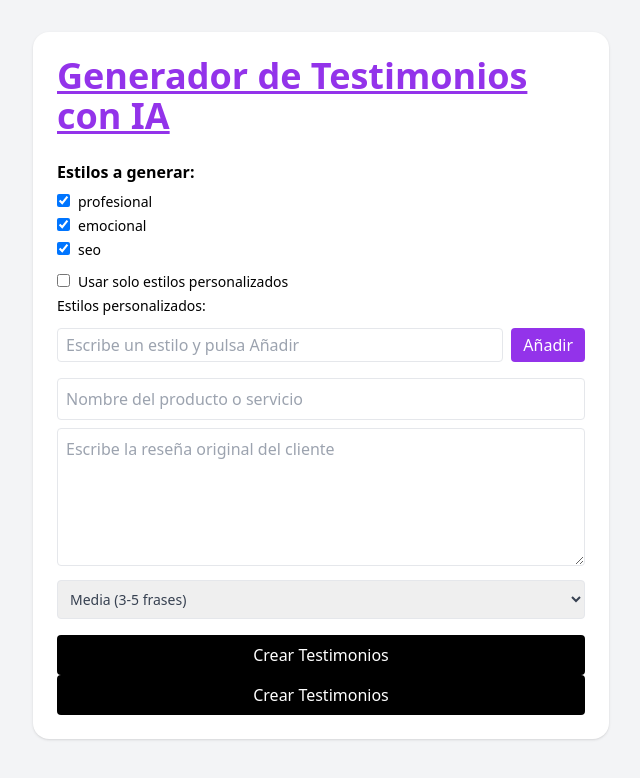
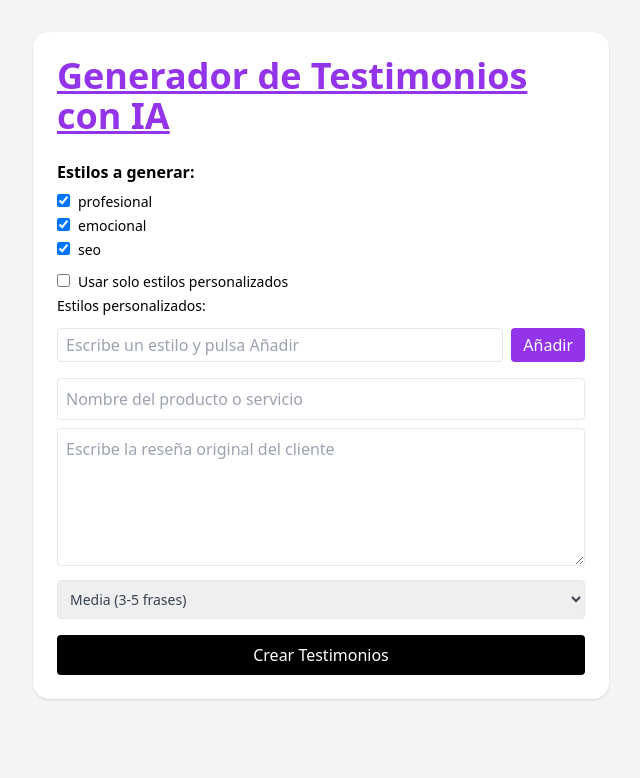
Before and after one commit to websonly/testimonial-builder, a Next.js app: page / in a window 1280 px wide. Shown: the top 778 px of the page, without its empty margins (319-959 px from the left). Built offline with nearby package versions, Linux system fonts and the light colour scheme.

Commit message:
Update index.js

```diff
--- a/pages/index.js
+++ b/pages/index.js
@@ -197,13 +197,6 @@ const handleDownload = () => {
           {loading ? 'Generando...' : 'Crear Testimonios'}
         </button>
 
-<button
-  className="bg-black text-white px-4 py-2 rounded hover:bg-gray-800 w-full disabled:opacity-50 disabled:cursor-not-allowed"
-  onClick={handleSubmit}
-  disabled={loading || !Object.values(selectedStyles).some(Boolean)}
->
-  {loading ? 'Generando...' : 'Crear Testimonios'}
-</button>
 
 {result && (
   <div className="mt-4">
```
